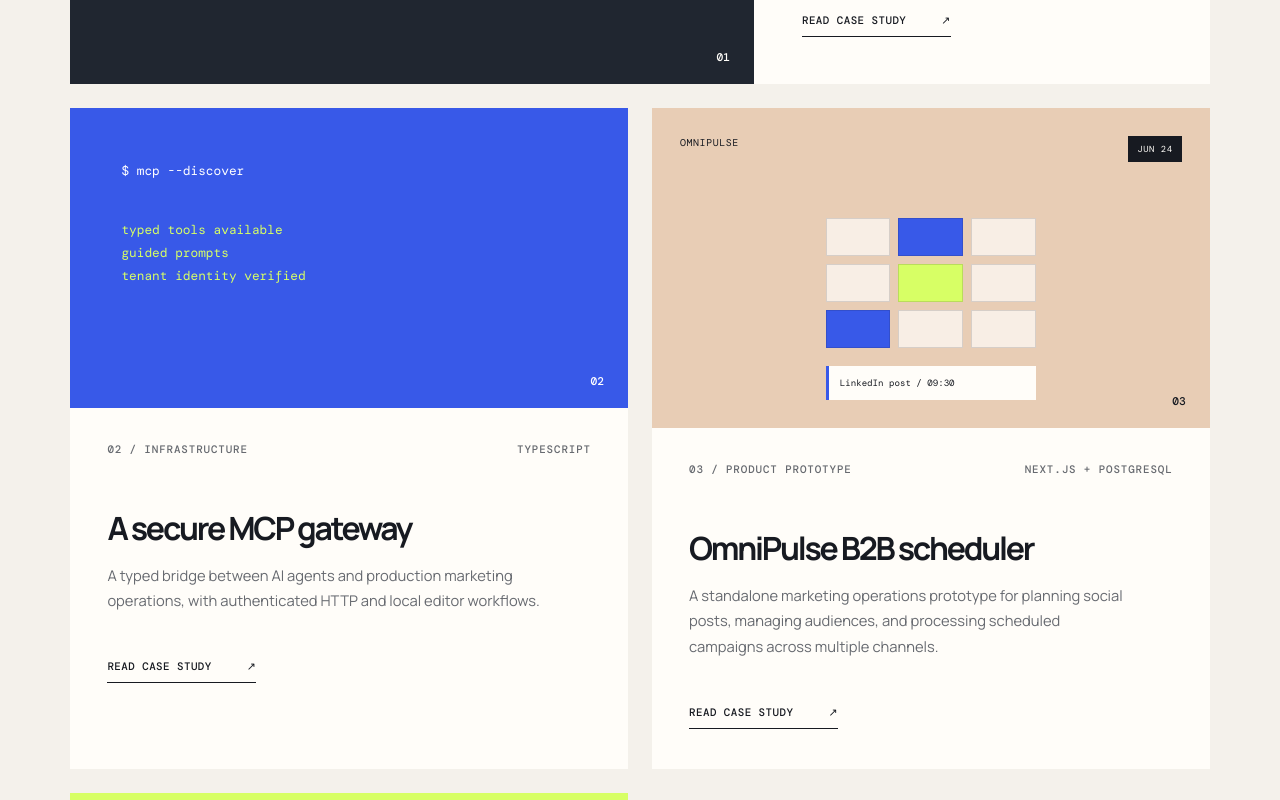
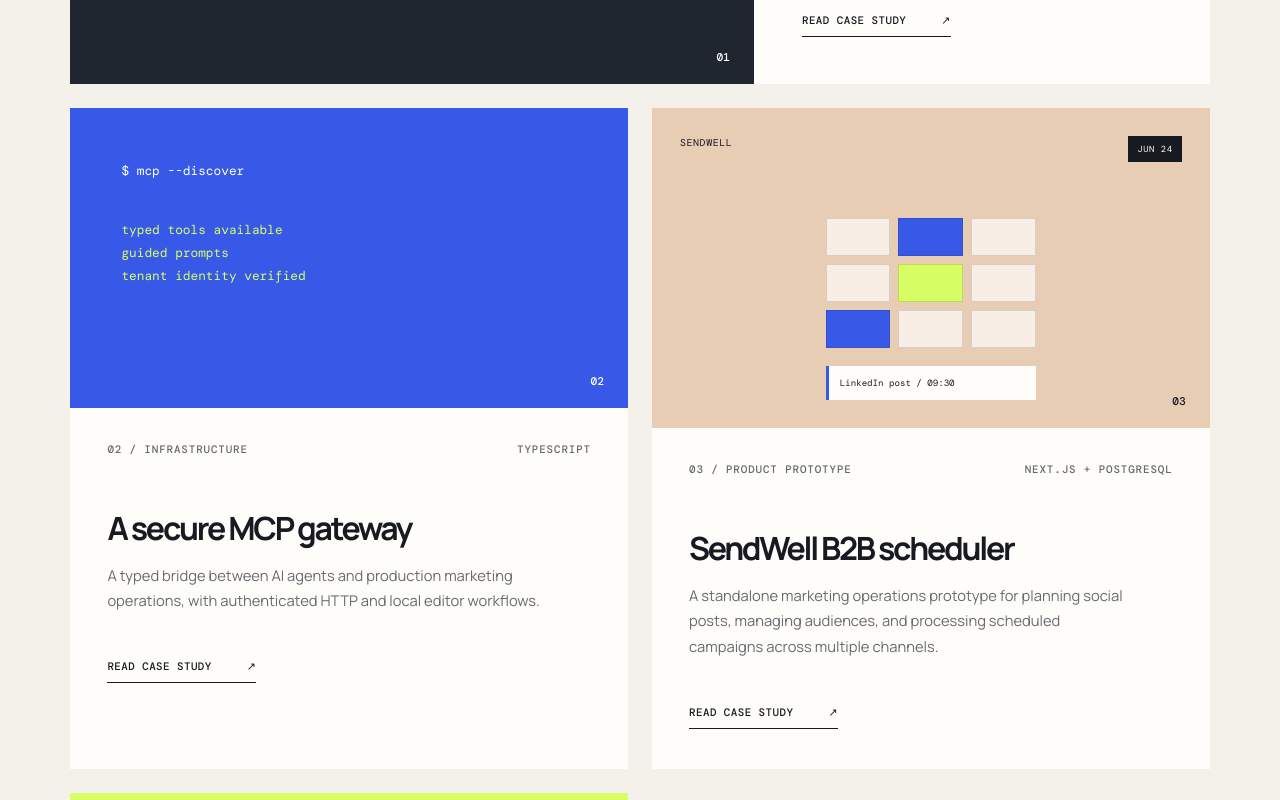
Before and after one commit to akai-49/portfolio, a React (Vite) app: page / in a window 1280 px wide. Shown: the part 1740-2540 px from the top of the page. Built offline with nearby package versions, Linux system fonts and the light colour scheme.

Commit message:
Rename scheduler project to SendWell

```diff
--- a/src/App.tsx
+++ b/src/App.tsx
@@ -48,7 +48,7 @@
           </article>
           <div className="project-grid">
             <article className="small-project reveal delay-one"><div className="project-visual project-visual-blue"><span className="terminal-prompt">$ mcp --discover</span><span className="terminal-output">typed tools available<br />guided prompts<br />tenant identity verified</span><span className="visual-tag">02</span></div><div className="project-content"><div className="project-meta"><span>02 / Infrastructure</span><span>TypeScript</span></div><h3>A secure MCP gateway</h3><p>A typed bridge between AI agents and production marketing operations, with authenticated HTTP and local editor workflows.</p><a className="project-link" href="#mcp-case-study">Read case study <span aria-hidden="true">&#8599;</span></a></div></article>
-            <article className="small-project reveal delay-two"><div className="project-visual project-visual-sand"><div className="calendar-head"><span>OMNIPULSE</span><b>JUN 24</b></div><div className="calendar-grid"><i /><i /><i /><i /><i /><i /><i /><i /><i /></div><div className="scheduled-post">LinkedIn post / 09:30</div><span className="visual-tag">03</span></div><div className="project-content"><div className="project-meta"><span>03 / Product prototype</span><span>Next.js + PostgreSQL</span></div><h3>OmniPulse B2B scheduler</h3><p>A standalone marketing operations prototype for planning social posts, managing audiences, and processing scheduled campaigns across multiple channels.</p><a className="project-link" href="#scheduler-case-study">Read case study <span aria-hidden="true">&#8599;</span></a></div></article>
+            <article className="small-project reveal delay-two"><div className="project-visual project-visual-sand"><div className="calendar-head"><span>SENDWELL</span><b>JUN 24</b></div><div className="calendar-grid"><i /><i /><i /><i /><i /><i /><i /><i /><i /></div><div className="scheduled-post">LinkedIn post / 09:30</div><span className="visual-tag">03</span></div><div className="project-content"><div className="project-meta"><span>03 / Product prototype</span><span>Next.js + PostgreSQL</span></div><h3>SendWell B2B scheduler</h3><p>A standalone marketing operations prototype for planning social posts, managing audiences, and processing scheduled campaigns across multiple channels.</p><a className="project-link" href="#scheduler-case-study">Read case study <span aria-hidden="true">&#8599;</span></a></div></article>
             <article className="small-project reveal delay-two"><div className="project-visual project-visual-lime"><div className="flow-node">intent</div><span className="flow-arrow">-&gt;</span><div className="flow-node dark-node">plan</div><span className="flow-arrow">-&gt;</span><div className="flow-node">ship</div><span className="visual-tag">04</span></div><div className="project-content"><div className="project-meta"><span>04 / Workflow design</span><span>AI systems</span></div><h3>From conversation to execution</h3><p>Designing the planner, approval gates, streaming states, and audit history that make an AI operator accountable.</p><a className="project-link" href="#copilot-case-study">Read notes <span aria-hidden="true">&#8599;</span></a></div></article>
           </div>
         </section>
@@ -57,7 +57,7 @@
           <div className="section-heading"><p className="eyebrow">Case studies</p><h2>The decisions behind the interface.</h2></div>
           <article className="case-study" id="copilot-case-study"><div className="case-study-index">01</div><div><p className="case-label">Multi-tenant AI marketing copilot</p><h3>Turning natural language into accountable work.</h3><p className="case-copy">The challenge was not just generating a useful answer. The system needed to plan multi-step campaign work, ask for missing information, preserve tenant identity, stream progress to the UI, and pause before actions that could publish or spend money.</p><div className="case-columns"><div><strong>Focus</strong><span>Workflow orchestration<br />Human approval<br />Realtime state</span></div><div><strong>Tools</strong><span>FastAPI<br />LangGraph<br />Redis / PostgreSQL</span></div><div><strong>Outcome</strong><span>A foundation for safer AI-assisted campaign operations.</span></div></div></div></article>
           <article className="case-study" id="mcp-case-study"><div className="case-study-index">02</div><div><p className="case-label">Secure MCP gateway</p><h3>Giving agents useful capabilities without losing control.</h3><p className="case-copy">The MCP layer creates a typed boundary between AI agents and marketing operations. Tool discovery, authenticated requests, tenant-aware identity, and guided prompts make the integration easier to reason about and safer to extend.</p><div className="case-columns"><div><strong>Focus</strong><span>Typed capabilities<br />Auth propagation<br />Integration design</span></div><div><strong>Tools</strong><span>TypeScript<br />Node.js<br />Zod / JWT</span></div><div><strong>Outcome</strong><span>A reusable bridge for local development and multi-tenant production use.</span></div></div></div></article>
-          <article className="case-study" id="scheduler-case-study"><div className="case-study-index">03</div><div><p className="case-label">OmniPulse B2B scheduler</p><h3>Designing the operational layer behind consistent publishing.</h3><p className="case-copy">OmniPulse is a standalone B2B marketing operations prototype combining a Next.js dashboard with PostgreSQL, background queues, workspace-scoped authorization, platform-specific previews, audience management, and scheduled campaign processing. The dashboard currently uses mock data in places, so this case study presents it as an engineering prototype rather than a production SaaS.</p><div className="case-columns"><div><strong>Focus</strong><span>Scheduling workflows<br />Workspace auth<br />Audience fan-out</span></div><div><strong>Tools</strong><span>Next.js<br />Drizzle / PostgreSQL<br />BullMQ / Redis</span></div><div><strong>Outcome</strong><span>A clear foundation for multi-channel publishing and future integrations.</span></div></div></div></article>
+          <article className="case-study" id="scheduler-case-study"><div className="case-study-index">03</div><div><p className="case-label">SendWell B2B scheduler</p><h3>Designing the operational layer behind consistent publishing.</h3><p className="case-copy">SendWell is a standalone B2B marketing operations prototype combining a Next.js dashboard with PostgreSQL, background queues, workspace-scoped authorization, platform-specific previews, audience management, and scheduled campaign processing. The dashboard currently uses mock data in places, so this case study presents it as an engineering prototype rather than a production SaaS.</p><div className="case-columns"><div><strong>Focus</strong><span>Scheduling workflows<br />Workspace auth<br />Audience fan-out</span></div><div><strong>Tools</strong><span>Next.js<br />Drizzle / PostgreSQL<br />BullMQ / Redis</span></div><div><strong>Outcome</strong><span>A clear foundation for multi-channel publishing and future integrations.</span></div></div></div></article>
         </section>
 
         <section className="about-section section-block" id="about">
```
